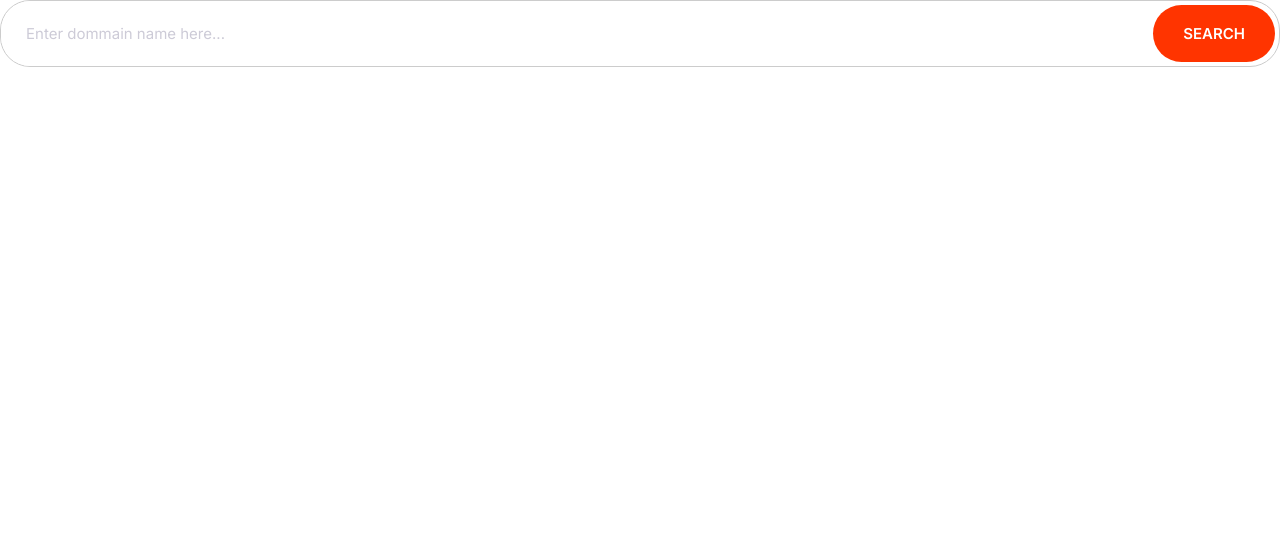
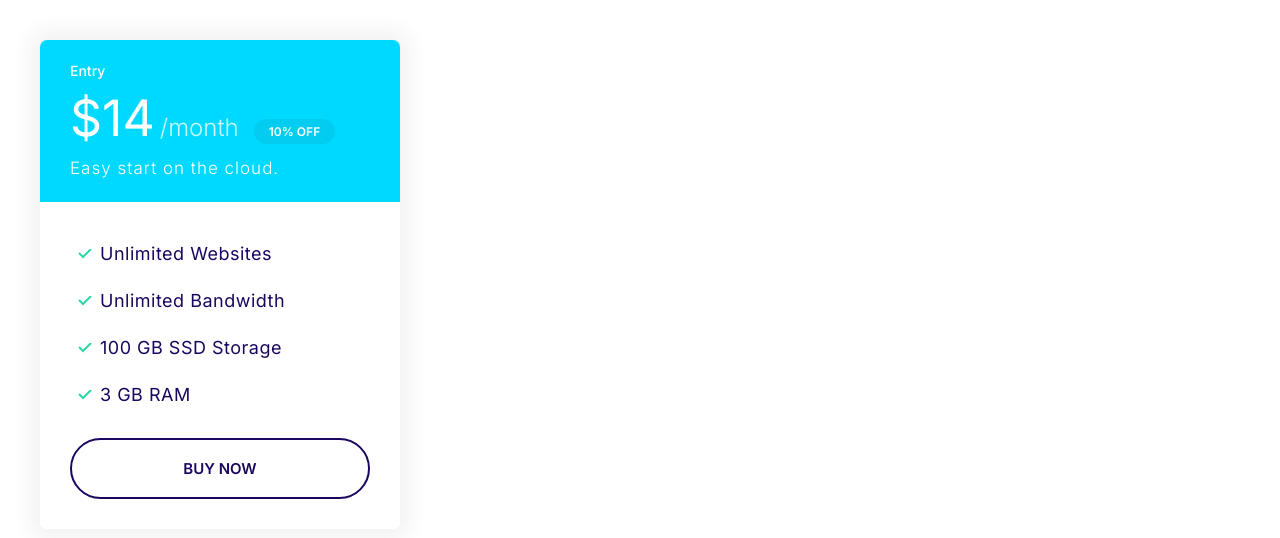
Before and after one commit to emz-achoji/Dave-Domains-Platform, a plain HTML site: page index.html in a window 1280 px wide. Drawn offline with Linux system fonts and the light colour scheme.

Commit message:
Built the plan component.

```diff
--- a/css/styles.css
+++ b/css/styles.css
@@ -119,6 +119,7 @@ a {
 
 .badge--small {
   font-size: 1.6rem;
+  padding: 0.5rem 1.5rem;
 }
 
 @media screen and (min-width: 1024px) {
@@ -278,3 +279,82 @@ a {
     font-size: 1.5rem;
   }
 }
+
+/* Cards */
+.card {
+  border-radius: 7px;
+  box-shadow: 0 0 20px 10px #f3f3f3;
+  overflow: hidden;
+}
+
+.card__header,
+.card__body {
+  padding: 2rem 3rem;
+}
+
+.card--primary .card__header {
+  background: var(--color-primary);
+  color: #fff;
+}
+
+.card--secondary .card__header {
+  background: var(--color-secondary);
+  color: #fff;
+}
+
+.card--secondary .badge--secondary {
+  background: #02cdf1;
+}
+
+/* Plans */
+.plan {
+  width: 30%;
+}
+
+.plan__name {
+  color: #fff;
+  margin: 0;
+  font-weight: 500;
+  font-size: 2.4rem;
+}
+
+.plan__price {
+  font-size: 6rem;
+}
+
+.plan__billing-cycle {
+  font-size: 2.4rem;
+  font-weight: 300;
+  opacity: 0.8;
+  margin-right: 1rem;
+}
+
+.plan__description {
+  font-size: 2rem;
+  font-weight: 300;
+  letter-spacing: 1px;
+  display: block;
+}
+
+.plan .list__item {
+  margin-bottom: 2rem;
+  letter-spacing: 0.5px;
+}
+
+@media screen and (min-width: 1024px) {
+  .plan__name {
+    font-size: 1.4rem;
+  }
+
+  .plan__price {
+    font-size: 5rem;
+  }
+
+  .plan__billing-cycle {
+    font-size: 1.6 rem;
+  }
+
+  .plan__description {
+    font-size: 1.7rem;
+  }
+}
--- a/index.html
+++ b/index.html
@@ -7,20 +7,34 @@
     <link rel="preconnect" href="https://fonts.googleapis.com" />
     <link rel="preconnect" href="https://fonts.gstatic.com" crossorigin />
     <link
-      href="https://fonts.googleapis.com/css2?family=Inter:wght@400;600;700&display=swap"
+      href="https://fonts.googleapis.com/css2?family=Inter:wght@100..900&display=swap"
       rel="stylesheet"
     />
     <link rel="stylesheet" href="css/normalize.css" />
     <link rel="stylesheet" href="css/styles.css" />
   </head>
   <body>
-    <div class="input-group">
-      <input
-        type="text"
-        class="input"
-        placeholder="Enter dommain name here..."
-      />
-      <button class="btn btn--accent">Search</button>
+    <div style="padding: 4rem">
+      <div class="plan">
+        <div class="card card--secondary">
+          <header class="card__header">
+            <h3 class="plan__name">Entry</h3>
+            <span class="plan__price">$14</span>
+            <span class="plan__billing-cycle">/month</span>
+            <span class="badge badge--secondary badge--small">10% OFF</span>
+            <span class="plan__description">Easy start on the cloud.</span>
+          </header>
+          <div class="card__body">
+            <ul class="list list--tick">
+              <li class="list__item">Unlimited Websites</li>
+              <li class="list__item">Unlimited Bandwidth</li>
+              <li class="list__item">100 GB SSD Storage</li>
+              <li class="list__item">3 GB RAM</li>
+            </ul>
+            <button class="btn btn--outline btn--block">Buy Now</button>
+          </div>
+        </div>
+      </div>
     </div>
   </body>
 </html>
```
